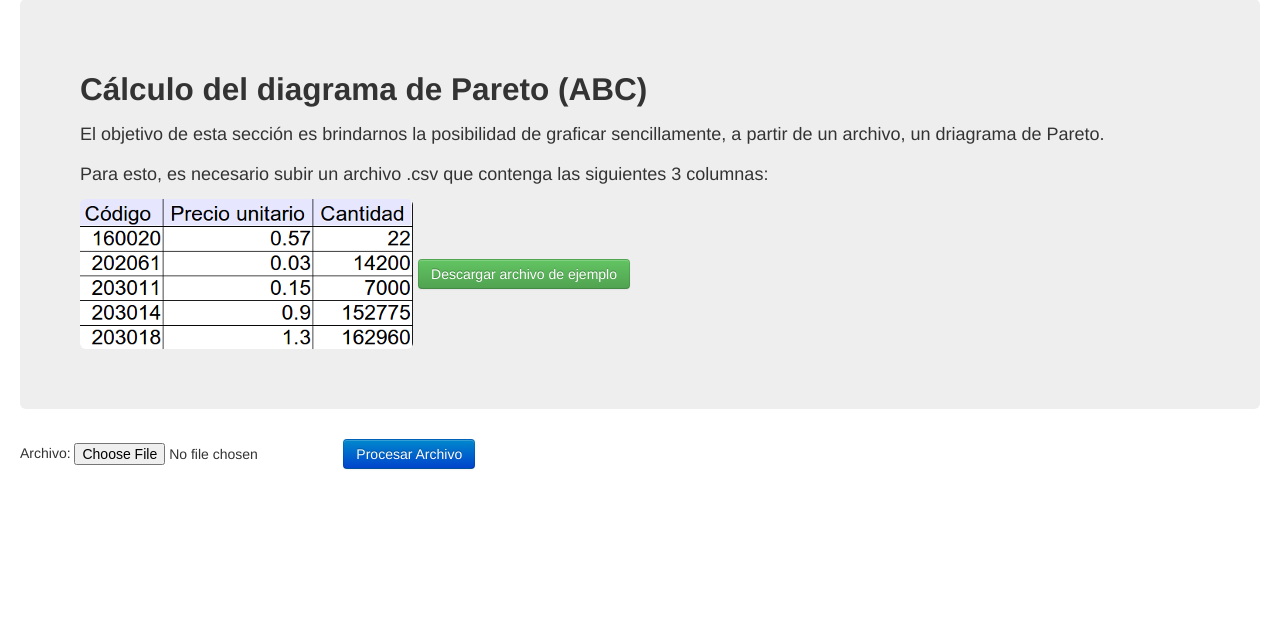
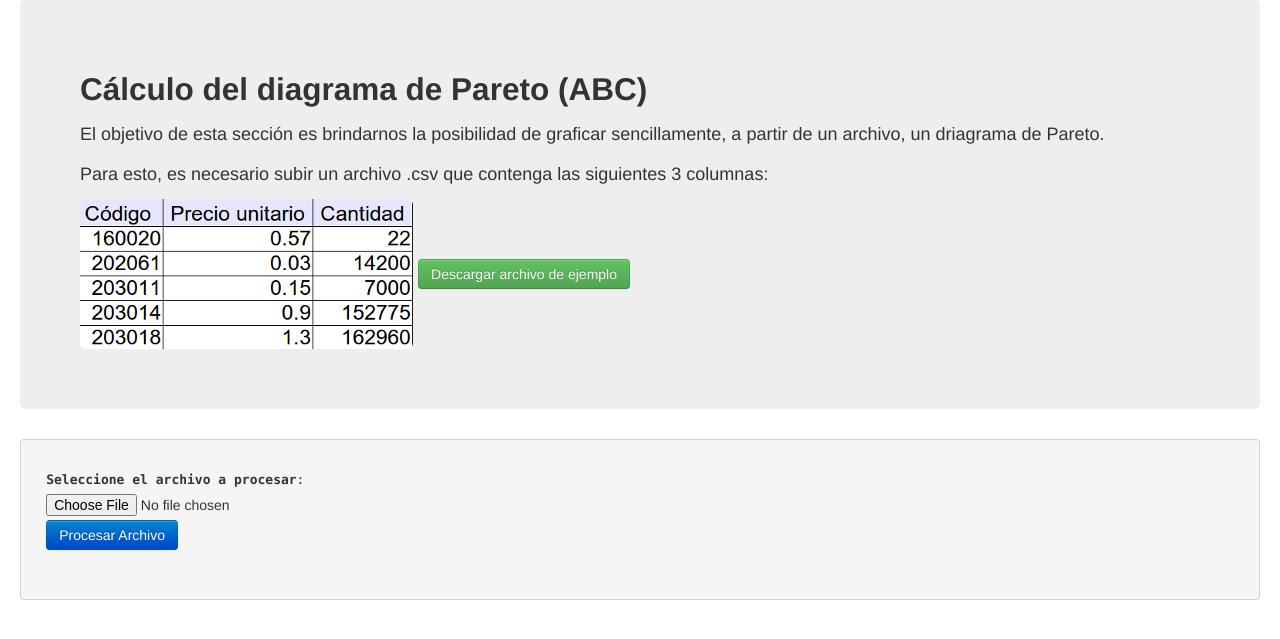
Before and after one commit to Abuelodelanada/calidad, a Flask app: page /abc in a window 1280 px wide. Shown: the part 123-762 px from the top of the page. Run offline with Flask 2, Linux system fonts and the light colour scheme; the visitor is signed in with stand-in values (Sample User, id 1); some libraries are stand-ins or nearby versions.

Commit message:
Seguimos tuneando ABC

```diff
--- a/templates/abc.html
+++ b/templates/abc.html
@@ -8,10 +8,12 @@
   <img src="../static/img/ejemplo_csv.png" class="img-rounded">
   <a href="../abc_min.csv" class="btn btn-success"> Descargar archivo de ejemplo</a>
 </div>
+<pre>
 <form action="{{ url_for('abc_subir_archivo') }}" method="post" class="form-inline" enctype="multipart/form-data">
-  <label class="control-label" for="archivo">Archivo: </label>
+  <strong>Seleccione el archivo a procesar</strong>:
   <input type="file" title="Seleccionar archivo" name="archivo">
   <input class="btn btn-primary" type="submit" value="Procesar Archivo">
 </form>
+</pre>
   {% endif %}
 {% endblock %}
```
